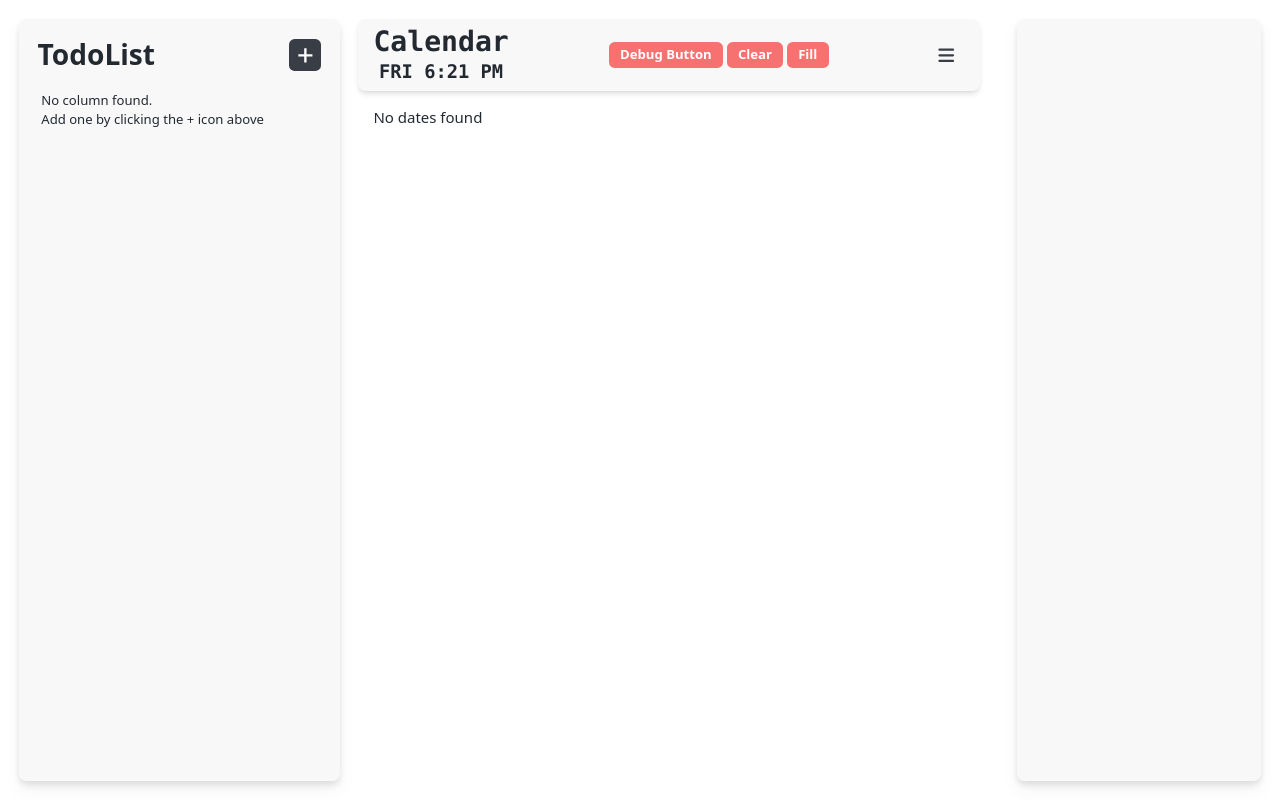
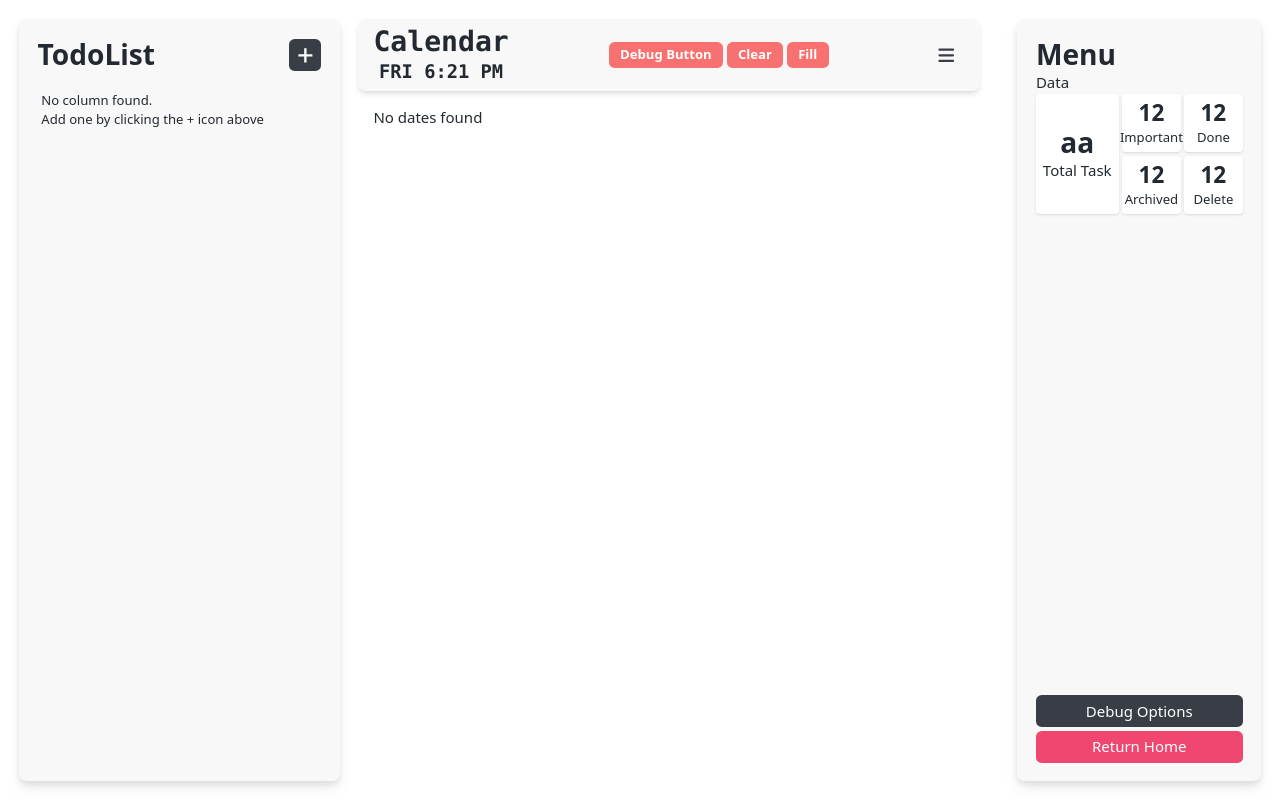
Before and after one commit to Boreumdal/unfinshed-proj-todo, a React (Vite) app in the folder frontend/: page /local in a window 1280 px wide. Built offline with nearby package versions, Linux system fonts and the light colour scheme.

Commit message:
statistics layout. beginning real data

```diff
--- /dev/null
+++ b/frontend/src/components/YesNoModal/YesNoModal.jsx
@@ -0,0 +1,9 @@
+import React from 'react'
+
+const YesNoModal = () => {
+  return (
+    <div>YesNoModal</div>
+  )
+}
+
+export default YesNoModal
--- /dev/null
+++ b/frontend/src/components/YesNoModal/index.jsx
@@ -0,0 +1,3 @@
+import YesNoModal from "./YesNoModal";
+
+export default YesNoModal
--- a/frontend/src/pages/Local/LocalDashboard.jsx
+++ b/frontend/src/pages/Local/LocalDashboard.jsx
@@ -3,8 +3,8 @@ import { BsFillGearFill, BsBox, BsBoxSeam, BsTrash3, BsStarFill, BsStar, BsThree
 import { GoPlus } from 'react-icons/go'
 import { RxCross2 } from 'react-icons/rx'
 import { HiMenu, HiMenuAlt3 } from 'react-icons/hi'
-
 import { FaStickyNote, FaStar } from 'react-icons/fa'
+import { useNavigate } from 'react-router-dom'
 import { useTodos } from '../../data/context/TodosContext'
 import AddTaskModal from './AddTaskModal'
 import { toast } from 'react-toastify'
@@ -14,6 +14,7 @@ import OpenData from './OpenData'
 const LocalDashboard = () => {
 	const months = ['January', 'February', 'March', 'April', 'May', 'June', 'July', 'August', 'September', 'October', 'November', 'December']
 	const days = ['SUN', 'MON', 'TUE', 'WED', 'THU', 'FRI', 'SAT']
+	const navigate = useNavigate()
 
 	const {tasks, setTasks, colums, setColumns} = useTodos()
 
@@ -296,8 +297,42 @@ const LocalDashboard = () => {
 				{
 					menu &&
 					<div className='w-[22%] origin-right duration-1000 absolute right-0 h-full p-5'>
-						<div className='flex flex-col gap-5 w-full h-full drop-shadow-lg rounded-lg py-5 px-5 bg-[#f8f8f8] overflow-hidden'>
+						<div className='flex flex-col gap-5 w-full h-full justify-between drop-shadow-lg rounded-lg py-5 px-5 bg-[#f8f8f8] overflow-hidden'>
+							<div>
+								<h1 className='text-3xl font-bold'>Menu</h1>
+								<div>
+									<h5>Data</h5>
+									<div className='grid grid-cols-[40%_auto] gap-1'>
+										<div className='flex flex-col items-center justify-center bg-white shadow rounded'>
+											<span className='text-3xl font-bold'>aa</span>
+											<span>Total Task</span>
+										</div>
+										<div className='grid grid-cols-2 gap-1'>
+											<div className='flex flex-col items-center bg-white shadow rounded justify-center aspect-square text-sm'>
+												<span className='text-2xl font-bold'>12</span>
+												<span>Important</span>
+											</div>
+											<div className='flex flex-col items-center bg-white shadow rounded justify-center aspect-square text-sm'>
+												<span className='text-2xl font-bold'>12</span>
+												<span>Done</span>
+											</div>
+											<div className='flex flex-col items-center bg-white shadow rounded justify-center aspect-square text-sm'>
+												<span className='text-2xl font-bold'>12</span>
+												<span>Archived</span>
+											</div>
+											<div className='flex flex-col items-center bg-white shadow rounded justify-center aspect-square text-sm'>
+												<span className='text-2xl font-bold'>12</span>
+												<span>Delete</span>
+											</div>
+										</div>
+									</div>
+								</div>
+							</div>
 
+							<div className='flex flex-col gap-1'>
+								<button className='text-white w-full h-[32px] rounded-md font-medium bg-[#393E46]'>Debug Options</button>
+								<button className='text-white w-full h-[32px] rounded-md font-medium bg-pink-theme'>Return Home</button>
+							</div>
 						</div>
 					</div>
 				}
```
